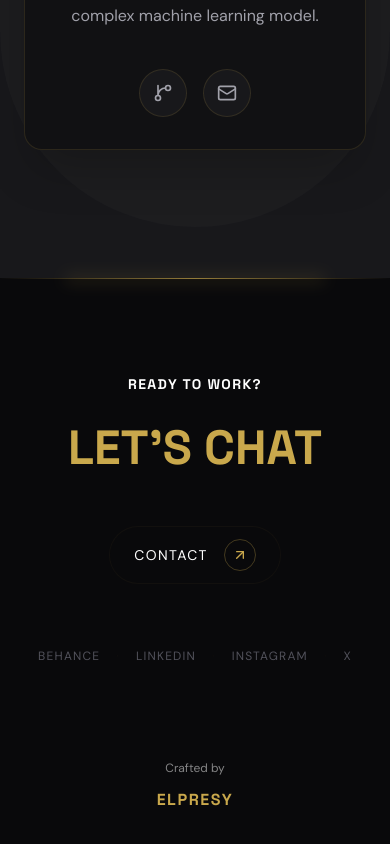
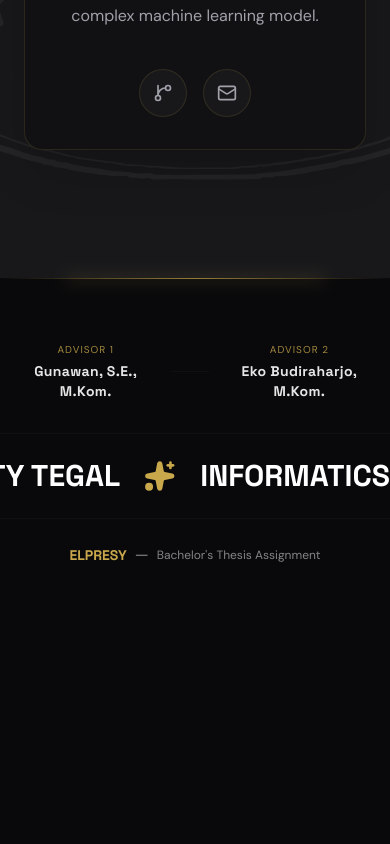
Before and after one commit to sofaemha/elpresy, a Next.js app: page /en in a window 390 px wide. Shown: the part 8797-9641 px from the top of the page. After the commit the page ends 9388 px from the top, so only its background shows below. Built offline with nearby package versions, Linux system fonts and the light colour scheme.

Commit message:
feat: add author profile component, localization support, and updated mobile footer layout

```diff
--- a/messages/en.json
+++ b/messages/en.json
@@ -140,11 +140,15 @@
     "thesis": "Undergraduate Thesis Project.",
     "darkMode": "Dark Mode",
     "active": "Always Active",
-    "ctaText": "GOT SOME EXCITING IDEAS? LET'S CONNECT AND CREATE SOMETHING EXTRAORDINARY TOGETHER!",
-    "marqueeEmail": "HELLO@ELPRESY.COM",
+    "tutor1Name": "Gunawan, S.E., M.Kom.",
+    "tutor1Role": "Advisor 1",
+    "tutor2Name": "Eko Budiraharjo, M.Kom.",
+    "tutor2Role": "Advisor 2",
+    "marqueeUniversity": "Pancasakti University Tegal",
+    "marqueeProgram": "Informatics",
     "mobileReady": "READY TO WORK?",
     "mobileChat": "LET'S CHAT",
     "contactBtn": "CONTACT",
-    "craftedBy": "Crafted by"
+    "credit": "Bachelor's Thesis Assignment"
   }
 }
--- a/messages/id.json
+++ b/messages/id.json
@@ -140,11 +140,15 @@
     "thesis": "Proyek Skripsi Sarjana.",
     "darkMode": "Mode Gelap",
     "active": "Selalu Aktif",
-    "ctaText": "ADA IDE MENARIK? MARI TERHUBUNG DAN BUAT SESUATU YANG LUAR BIASA BERSAMA!",
-    "marqueeEmail": "HELLO@ELPRESY.COM",
+    "tutor1Name": "Gunawan, S.E., M.Kom.",
+    "tutor1Role": "Pembimbing 1",
+    "tutor2Name": "Eko Budiraharjo, M.Kom.",
+    "tutor2Role": "Pembimbing 2",
+    "marqueeUniversity": "Universitas Pancasakti Tegal",
+    "marqueeProgram": "Informatika",
     "mobileReady": "SIAP BEKERJA?",
     "mobileChat": "MARI MENGOBROL",
     "contactBtn": "KONTAK",
-    "craftedBy": "Dibuat oleh"
+    "credit": "Tugas Skripsi Sarjana"
   }
 }
--- a/src/components/landing/author.tsx
+++ b/src/components/landing/author.tsx
@@ -6,8 +6,8 @@ export default function Author() {
 
   return (
     <section id="about" className="py-32 bg-surface-2 relative overflow-hidden">
-      <div className="absolute inset-0 flex items-center justify-center pointer-events-none opacity-[0.02]">
-        <div className="w-[800px] h-[800px] rounded-full border-[100px] border-white" />
+      <div className="absolute inset-0 flex items-center justify-center pointer-events-none opacity-5">
+        <img src="/upst.png" className="size-full invert object-contain object-center transform transition-transform scale-175 sm:scale-125 md:scale-135 lg:scale-150 xl:scale-175" alt="Logo"/>
       </div>
 
       <div className="container mx-auto px-6 relative z-10">
--- a/src/components/landing/layout/footer.tsx
+++ b/src/components/landing/layout/footer.tsx
@@ -3,8 +3,7 @@
 
 import { useTranslations } from "next-intl";
 import Content from "./footer/content";
-import BottomBar from "./footer/bottom-bar";
-import MobileVariant from "./footer/mobile-variant";
+import Mobile from "./footer/mobile";
 
 export default function Footer() {
   const t = useTranslations("footer");
@@ -20,8 +19,15 @@ export default function Footer() {
       </div>
 
       <Content t={t} />
-      <BottomBar t={t} />
-      <MobileVariant t={t} />
+
+    <div className="hidden md:flex w-full justify-center items-center px-8 py-6 bg-bg">
+      <div className="flex items-center gap-2">
+        <span className="text-gold font-display font-bold">ELPRESY</span> &mdash;
+        <span className="text-white/50 text-sm font-sans">{t("credit")}</span>
+      </div>
+    </div>
+
+      <Mobile t={t} />
     </footer>
   );
 }
--- a/src/components/landing/layout/footer/bottom-bar.tsx
+++ /dev/null
@@ -1,43 +0,0 @@
-// filepath: src/components/landing/layout/footer/bottom-bar.tsx
-"use client";
-
-import { Globe } from "lucide-react";
-
-export default function BottomBar({ t }: { t: any }) {
-  const socials = [
-    { name: "BEHANCE", href: "#" },
-    { name: "LINKEDIN", href: "#" },
-    { name: "INSTAGRAM", href: "#" },
-    { name: "X", href: "#" },
-  ];
-
-  return (
-    <div className="hidden md:flex w-full justify-between items-center px-8 py-6 bg-bg">
-      {/* Left */}
-      <div className="flex items-center">
-        <div className="w-10 h-10 rounded-full border border-gold/20 flex items-center justify-center">
-          <Globe className="text-white w-5 h-5" strokeWidth={1} />
-        </div>
-      </div>
-
-      {/* Center - Socials */}
-      <div className="flex gap-4">
-        {socials.map((s) => (
-          <a
-            key={s.name}
-            href={s.href}
-            className="px-6 py-2 rounded-full border border-gold/20 text-white font-sans text-xs tracking-widest transition-all duration-180 hover:border-gold/40 hover:shadow-[0_0_15px_rgba(212,175,55,0.15)] bg-bg"
-          >
-            {s.name}
-          </a>
-        ))}
-      </div>
-
-      {/* Right */}
-      <div className="flex items-center gap-2">
-        <span className="text-white/50 text-sm font-sans">{t("craftedBy")}</span>
-        <span className="text-gold font-display font-bold">ELPRESY</span>
-      </div>
-    </div>
-  );
-}
--- a/src/components/landing/layout/footer/content.tsx
+++ b/src/components/landing/layout/footer/content.tsx
@@ -2,19 +2,20 @@
 "use client";
 
 import { Sparkles } from "lucide-react";
+import Link from "next/link";
 
 export default function Content({ t }: { t: any }) {
   // We duplicate the items to create a seamless infinite marquee
   const MarqueeContent = () => (
     <>
       <span className="text-5xl lg:text-7xl font-display font-bold text-white uppercase px-12">
-        {t("marqueeEmail")}
+        {t("marqueeUniversity")}
       </span>
-      <span className="text-gold text-3xl lg:text-5xl">✦</span>
+      <span className="text-gold text-3xl lg:text-5xl"><Sparkles className="size-15 fill-gold" /></span>
       <span className="text-5xl lg:text-7xl font-display font-bold text-white uppercase px-12">
-        {t("marqueeEmail")}
+        {t("marqueeProgram")}
       </span>
-      <span className="text-gold text-3xl lg:text-5xl">✦</span>
+      <span className="text-gold text-3xl lg:text-5xl"><Sparkles className="size-15 fill-gold" /></span>
     </>
   );
 
@@ -32,10 +33,28 @@ export default function Content({ t }: { t: any }) {
       `}</style>
 
       {/* Left Column */}
-      <div className="w-1/3 p-8 border-r border-gold/20 flex items-center bg-bg">
-        <p className="text-white/70 font-sans text-sm uppercase tracking-wider leading-relaxed">
-          {t("ctaText")}
-        </p>
+      <div className="w-1/3 p-8 border-r border-gold/20 flex flex-col xl:flex-row items-center justify-center gap-6 bg-bg">
+        <div className="flex flex-col gap-1">
+          <p className="text-gold/80 font-sans text-xs uppercase tracking-widest">
+            {t("tutor1Role")}
+          </p>
+          <Link href="https://estaff.upstegal.ac.id/tenaga-pendidik/386">
+            <p className="text-white/90 font-display font-bold text-sm lg:text-base tracking-wide">
+              {t("tutor1Name")}
+            </p>
+          </Link>
+        </div>
+        <div className="w-8 h-px bg-border/30" />
+        <div className="flex flex-col gap-1">
+          <p className="text-gold/80 font-sans text-xs uppercase tracking-widest">
+            {t("tutor2Role")}
+          </p>
+          <Link href="https://estaff.upstegal.ac.id/tenaga-pendidik/189">
+            <p className="text-white/90 font-display font-bold text-sm lg:text-base tracking-wide">
+              {t("tutor2Name")}
+            </p>
+          </Link>
+        </div>
       </div>
 
       {/* Right Column (Marquee) */}
--- a/src/components/landing/layout/footer/mobile-variant.tsx
+++ /dev/null
@@ -1,46 +0,0 @@
-// filepath: src/components/landing/layout/footer/mobile-variant.tsx
-"use client";
-
-import { ArrowUpRight } from "lucide-react";
-
-export default function MobileVariant({ t }: { t: any }) {
-  const socials = [
-    { name: "BEHANCE", href: "#" },
-    { name: "LINKEDIN", href: "#" },
-    { name: "INSTAGRAM", href: "#" },
-    { name: "X", href: "#" },
-  ];
-
-  return (
-    <div className="flex flex-col md:hidden w-full px-6 py-16 gap-16 text-center bg-bg">
-      <div className="flex flex-col items-center gap-6">
-        <h3 className="text-white font-display font-bold uppercase tracking-widest text-sm">
-          {t("mobileReady")}
-        </h3>
-        <h2 className="text-gold font-display font-bold text-5xl leading-tight">
-          {t("mobileChat")}
-        </h2>
-        <button className="mt-6 bg-bg border border-border/30 px-6 py-3 rounded-full flex items-center gap-4 text-white text-sm tracking-widest uppercase hover:border-gold/40 hover:shadow-[0_0_15px_rgba(212,175,55,0.15)] transition-all duration-180">
-          {t("contactBtn")}
-          <div className="w-8 h-8 rounded-full border border-gold/30 flex items-center justify-center">
-            <ArrowUpRight className="w-4 h-4 text-gold" />
-          </div>
-        </button>
-      </div>
-
-      <div className="flex flex-wrap justify-center gap-x-4 gap-y-3 text-text-faint text-xs font-sans uppercase tracking-widest">
-        {socials.map((s, i) => (
-          <div key={s.name} className="flex items-center gap-4">
-            <a href={s.href} className="hover:text-white transition-colors">{s.name}</a>
-            {i < socials.length - 1 && <span className="text-border/30">·</span>}
-          </div>
-        ))}
-      </div>
-
-      <div className="flex flex-col items-center gap-3 pt-8">
-        <span className="text-white/50 text-xs font-sans">{t("craftedBy")}</span>
-        <span className="text-gold font-display font-bold text-base tracking-widest">ELPRESY</span>
-      </div>
-    </div>
-  );
-}
--- /dev/null
+++ b/src/components/landing/layout/footer/mobile.tsx
@@ -0,0 +1,78 @@
+// filepath: src/components/landing/layout/footer/mobile.tsx
+"use client";
+
+import { Sparkles } from "lucide-react";
+import Link from "next/link";
+
+export default function Mobile({ t }: { t: any }) {
+  const MarqueeContent = () => (
+    <>
+      <span className="text-3xl font-display font-bold text-white uppercase px-6">
+        {t("marqueeUniversity")}
+      </span>
+      <span className="text-gold text-xl"><Sparkles className="size-8 fill-gold" /></span>
+      <span className="text-3xl font-display font-bold text-white uppercase px-6">
+        {t("marqueeProgram")}
+      </span>
+      <span className="text-gold text-xl"><Sparkles className="size-8 fill-gold" /></span>
+    </>
+  );
+
+  return (
+    <div className="flex flex-col md:hidden w-full bg-bg">
+      <style>{`
+        @keyframes marquee-mobile {
+          0% { transform: translateX(0%); }
+          100% { transform: translateX(-100%); }
+        }
+        .animate-marquee-mobile {
+          animation: marquee-mobile 15s linear infinite;
+        }
+      `}</style>
+
+      {/* Top Section - Marquee */}
+      <div className="w-full py-8 px-6 flex flex-row items-center justify-center gap-6 bg-bg border-b border-border/30 text-center">
+        <div className="flex flex-col gap-1">
+          <p className="text-gold/80 font-sans text-[10px] uppercase tracking-widest">
+            {t("tutor1Role")}
+          </p>
+          <Link href="https://estaff.upstegal.ac.id/tenaga-pendidik/386">
+            <p className="text-white/90 font-display font-bold text-sm tracking-wide">
+              {t("tutor1Name")}
+            </p>
+          </Link>
+        </div>
+        <div className="w-12 h-px bg-border/30" />
+        <div className="flex flex-col gap-1">
+          <p className="text-gold/80 font-sans text-[10px] uppercase tracking-widest">
+            {t("tutor2Role")}
+          </p>
+          <Link href="https://estaff.upstegal.ac.id/tenaga-pendidik/189">
+            <p className="text-white/90 font-display font-bold text-sm tracking-wide">
+              {t("tutor2Name")}
+            </p>
+          </Link>
+        </div>
+      </div>
+
+      {/* Middle Section - Tutors */}
+      <div className="w-full overflow-hidden flex items-center bg-bg relative py-6 border-b border-border/30">
+        <div className="flex overflow-hidden w-full group">
+          <div className="flex animate-marquee-mobile motion-reduce:animate-none shrink-0 items-center">
+            <MarqueeContent />
+          </div>
+          <div className="flex animate-marquee-mobile motion-reduce:animate-none shrink-0 items-center" aria-hidden="true">
+            <MarqueeContent />
+          </div>
+        </div>
+      </div>
+
+      {/* Bottom Section - Credits */}
+      <div className="w-full flex items-center justify-center py-6 px-6 bg-bg gap-2 text-center">
+        <span className="text-gold font-display font-bold text-sm">ELPRESY</span>
+        <span className="text-white/50">&mdash;</span>
+        <span className="text-white/50 text-xs font-sans">{t("credit")}</span>
+      </div>
+    </div>
+  );
+}
```
Also changed, not shown: public/ups.png (added), public/upst.png (added).
